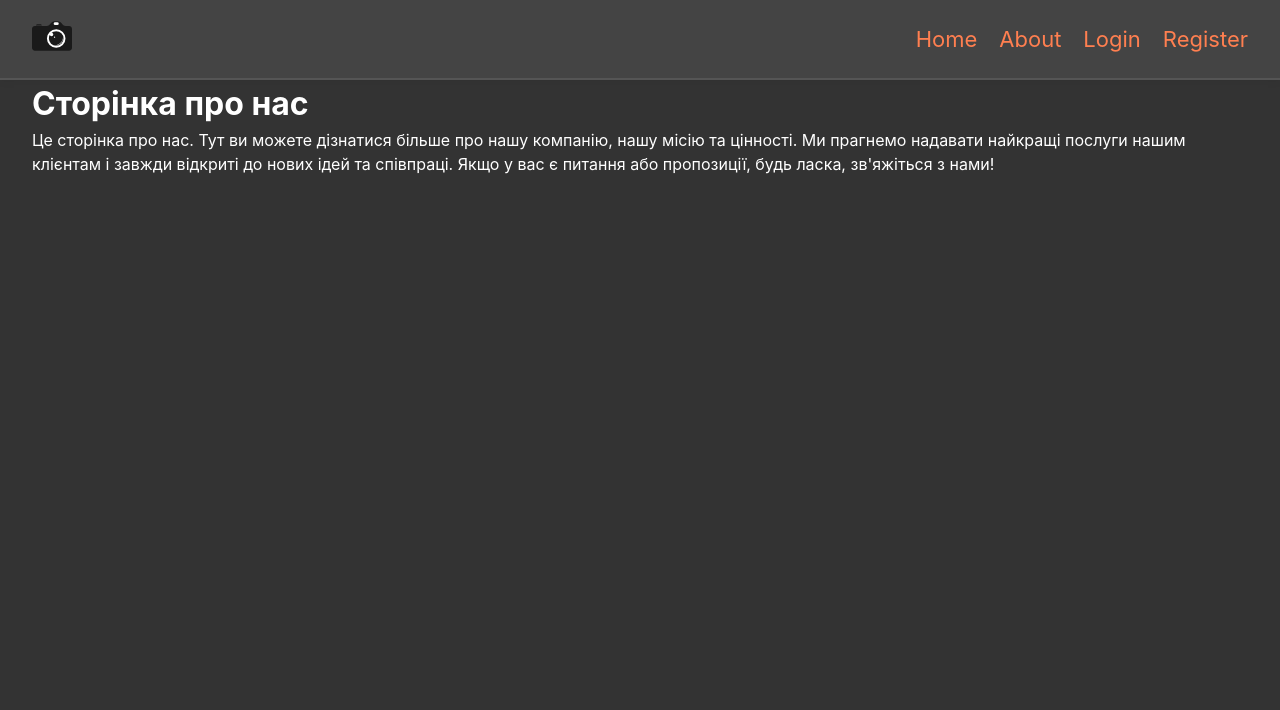
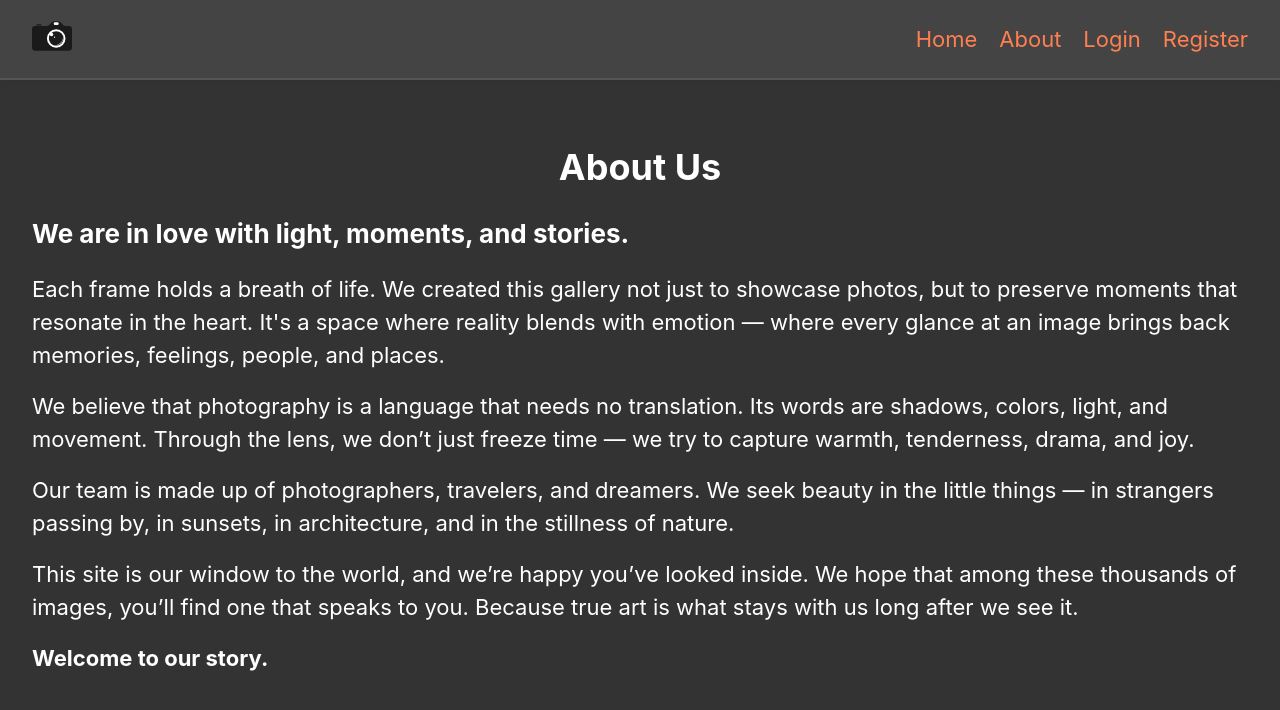
Before and after one commit to Ssovelich/Next-TEST, a Next.js app: page /about in a window 1280 px wide. Shown: the top 710 px of the page. Built offline with nearby package versions, Linux system fonts and the light colour scheme.

Commit message:
database transfer unsplash

```diff
--- a/app/about/page.js
+++ b/app/about/page.js
@@ -1,14 +1,41 @@
+import styles from "./page.module.css";
+
 export const metadata = {
-  title: "Сторінка про нас",
-  description: "Сторінка про нас в Next.js",
+  title: "About Us Page",
+  description: "About Us — Photo Gallery",
 };
 
 export default function About() {
   return (
-    <div>
-    <h1>Сторінка про нас</h1>
-    <p>Це сторінка про нас. Тут ви можете дізнатися більше про нашу компанію, нашу місію та цінності. Ми прагнемо надавати найкращі послуги нашим клієнтам і завжди відкриті до нових ідей та співпраці. Якщо у вас є питання або пропозиції, будь ласка, зв'яжіться з нами!
-    </p>
+    <div className={styles.wrap}>
+      <h1 className={styles.titlePage}>About Us</h1>
+      <h2 className={styles.title}>We are in love with light, moments, and stories.</h2>
+      <ul className={styles.list}>
+        <li className={styles.item}>
+          Each frame holds a breath of life. We created this gallery not just to
+          showcase photos, but to preserve moments that resonate in the heart.
+          It's a space where reality blends with emotion — where every glance at
+          an image brings back memories, feelings, people, and places.
+        </li>
+        <li className={styles.item}>
+          We believe that photography is a language that needs no translation.
+          Its words are shadows, colors, light, and movement. Through the lens,
+          we don’t just freeze time — we try to capture warmth, tenderness,
+          drama, and joy.
+        </li>
+        <li className={styles.item}>
+          Our team is made up of photographers, travelers, and dreamers. We seek
+          beauty in the little things — in strangers passing by, in sunsets, in
+          architecture, and in the stillness of nature.
+        </li>
+        <li className={styles.item}>
+          This site is our window to the world, and we’re happy you’ve looked
+          inside. We hope that among these thousands of images, you’ll find one
+          that speaks to you. Because true art is what stays with us long after
+          we see it.
+        </li>
+        <li className={styles.item}><strong>Welcome to our story.</strong></li>
+      </ul>
     </div>
   );
 }
--- /dev/null
+++ b/app/about/page.module.css
@@ -0,0 +1,51 @@
+.wrap {
+  padding: 24px 0;
+}
+.titlePage {
+  font-size: 28px;
+  text-align: center;
+  margin-bottom: 20px;
+}
+.title {
+  font-size: 20px;
+  margin-bottom: 20px;
+}
+.list {
+  display: flex;
+  flex-direction: column;
+  gap: 10px;
+}
+
+/* ==== TABLET (744px+) ==== */
+@media screen and (min-width: 744px) {
+  .wrap {
+    padding: 50px 0;
+  }
+  .titlePage {
+    font-size: 32px;
+  }
+  .title {
+  font-size: 22px;
+}
+  .list {
+  gap: 16px;
+  font-size: 18px;
+}
+}
+
+/* ==== DESKTOP (1280px+) ==== */
+@media screen and (min-width: 1280px) {
+  .wrap {
+    padding: 60px 0;
+  }
+  .titlePage {
+    font-size: 36px;
+  }
+   .title {
+  font-size: 26px;
+}
+  .list {
+  gap: 18px;
+  font-size: 22px;
+}
+}
--- a/app/globals.css
+++ b/app/globals.css
@@ -15,6 +15,17 @@ a {
 }
 a:hover {
   text-decoration: underline;
+}
+ul {
+  list-style: none;
+  padding: 0;
+  margin: 0;
+}
+
+li {
+  border: none;
+  padding: 0;
+  margin: 0;
 }
 
 .container {
--- a/app/login/page.js
+++ b/app/login/page.js
@@ -44,7 +44,7 @@ export default function LoginPage() {
       toast.success("Вхід виконано успішно!");
       setTimeout(() => {
         router.push("/");
-      }, 1500);
+      }, 500);
     } catch (err) {
       toast.error("Сервер недоступний");
     } finally {
--- /dev/null
+++ b/app/not-found.module.css
@@ -0,0 +1,61 @@
+.wrap {
+  position: relative;
+  margin-top: 20px;
+  padding: 30px 0;
+  z-index: 1;
+}
+.wrap::before {
+  content: "";
+  position: absolute;
+  inset: 0;
+  background-image: url(../public/404.png);
+  background-repeat: no-repeat;
+  background-position: center;
+  background-size: contain;
+  opacity: 0.15;
+  z-index: 0;
+  pointer-events: none;
+}
+.title {
+  text-align: center;
+  font-size: 28px;
+  margin-bottom: 40px;
+}
+.text {
+  text-align: center;
+  font-size: 18px;
+}
+
+/* ==== TABLET (744px+) ==== */
+@media screen and (min-width: 744px) {
+  .wrap {
+    padding: 60px 0;
+    margin-top: 60px;
+  }
+  .wrap::before {
+    opacity: 0.2;
+  }
+  .title {
+    font-size: 32px;
+  }
+  .text {
+    font-size: 22px;
+  }
+}
+
+/* ==== DESKTOP (1280px+) ==== */
+@media screen and (min-width: 1280px) {
+  .wrap {
+    margin-top: 120px;
+    padding: 100px 0;
+  }
+  .wrap::before {
+    opacity: 0.3;
+  }
+  .title {
+    font-size: 36px;
+  }
+  .text {
+    font-size: 26px;
+  }
+}
--- a/app/register/page.js
+++ b/app/register/page.js
@@ -38,7 +38,7 @@ const RegisterPage = () => {
       toast.success("Реєстрація успішна!");
       setTimeout(() => {
         router.push("/login");
-      }, 1500);
+      }, 500);
     } catch (err) {
       toast.error("Сервер недоступний");
     } finally {
--- a/app/upload/page.module.css
+++ b/app/upload/page.module.css
@@ -5,7 +5,7 @@
   padding-top: 60px;
 }
 .title {
-  font-size: 32px;
+  font-size: 28px;
   text-align: center;
   margin-bottom: 20px;
 }
@@ -64,6 +64,9 @@
   .form {
     padding-top: 50px;
   }
+  .title{
+     font-size: 32px;
+}
   .dropZone {
     max-width: 600px;
     height: 300px;
@@ -80,6 +83,9 @@
   .form {
     padding-top: 60px;
   }
+     .title{
+     font-size: 36px;
+}
   .dropZone {
     max-width: 800px;
     height: 350px;
```
Also changed, not shown: app/not-found.js (+21 -8 lines), app/page.js (+58 -78 lines), app/page.module.css (+10 -2 lines), app/photo/[id]/page.js (+25 -23 lines), lib/unsplash.js (added, +38 -0 lines).
